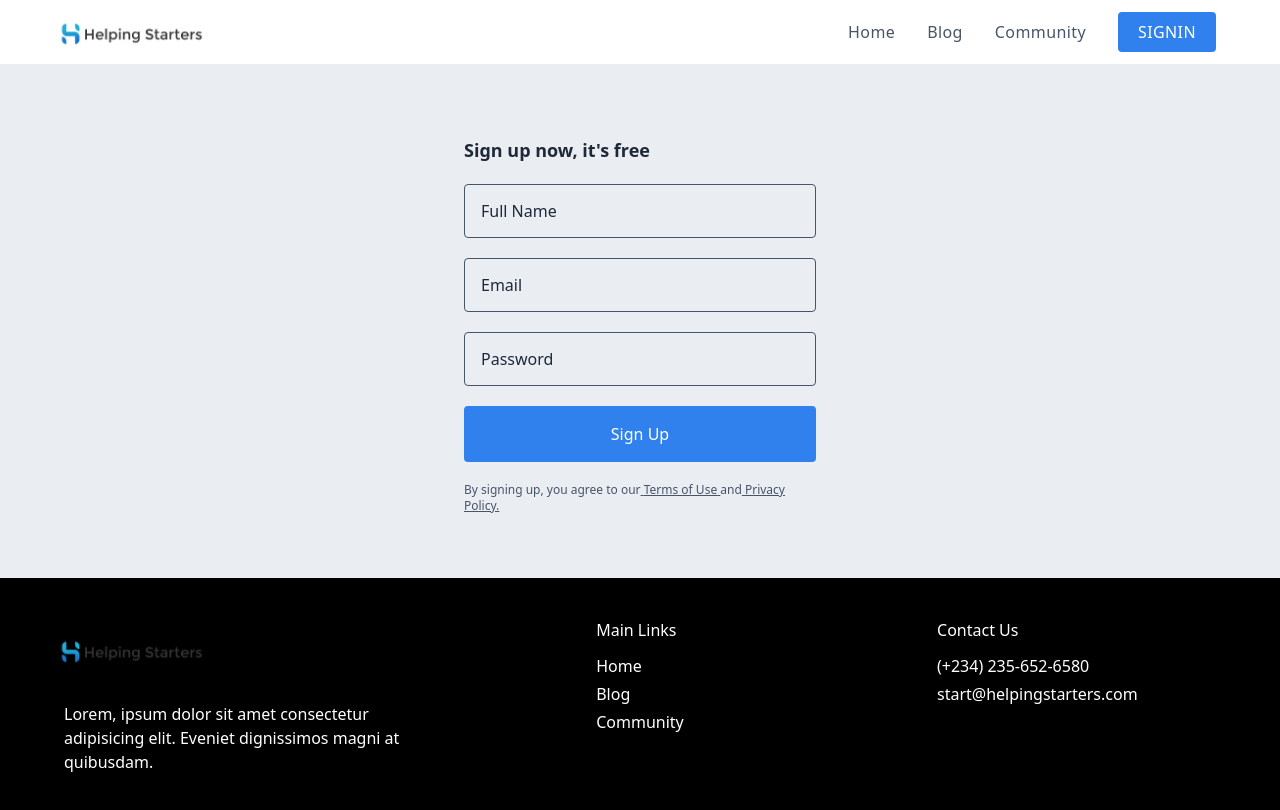
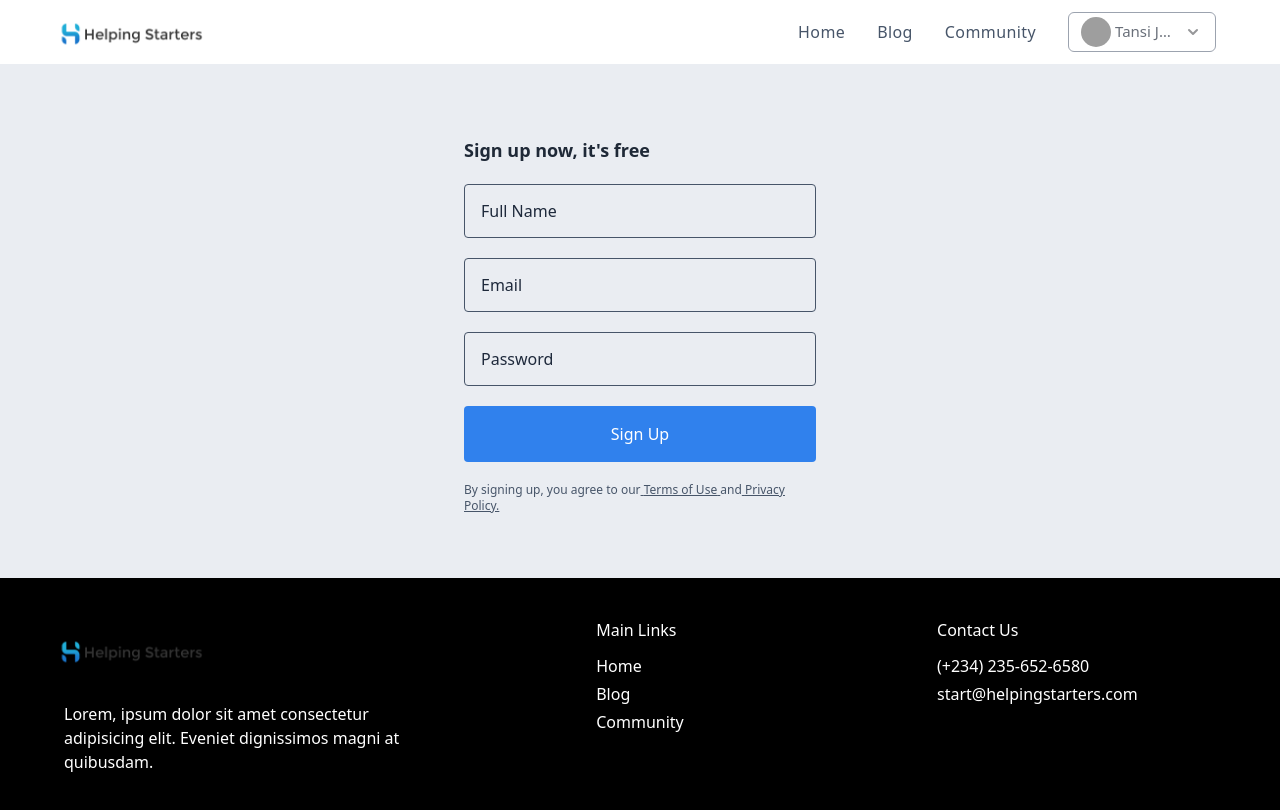
Before and after one commit to Tansi-Jones/helping-starters-v1.0, a React (Create React App) app in the folder client/: page /Register in a window 1280 px wide. Shown: the top 810 px of the page. Built offline with nearby package versions, Linux system fonts and the light colour scheme; grey boxes are pictures that could not be loaded.

Commit message:
adding authapi reducer to store

```diff
--- a/client/src/app/store.js
+++ b/client/src/app/store.js
@@ -11,6 +11,7 @@ import {
 } from "redux-persist";
 import storage from "redux-persist/lib/storage";
 
+import { authApi } from "../services/authApi";
 import authReducer from "../features/auth/authSlice";
 
 const persistConfig = {
@@ -22,6 +23,7 @@ const persistedReducer = persistReducer(persistConfig, authReducer);
 
 const store = configureStore({
   reducer: {
+    [authApi.reducerPath]: authApi.reducer,
     auth: persistedReducer,
   },
 
--- a/client/src/components/Navbar/Navigation.js
+++ b/client/src/components/Navbar/Navigation.js
@@ -11,7 +11,7 @@ import { setCredentials } from "../../features/auth/authSlice";
 import { useUserSignInMutation } from "../../services/authApi";
 
 export const Navigation = () => {
-  const [user] = useState(false);
+  const [user] = useState(true);
   const [isDropdown, setIsDropdown] = useState(false);
   const [modal, setModal] = useState(false);
 
--- a/client/src/services/authApi.js
+++ b/client/src/services/authApi.js
@@ -2,7 +2,7 @@ import { createApi } from "@reduxjs/toolkit/query/react";
 
 import { baseQuery } from "../api";
 
-export const userAuthApi = createApi({
+export const authApi = createApi({
   reducerPath: "userAuthApi",
   baseQuery,
   endpoints: (builder) => ({
@@ -35,4 +35,4 @@ export const {
   useUserSignInMutation,
   useUserSignUpMutation,
   useForgotPasswordMutation,
-} = userAuthApi;
+} = authApi;
```
